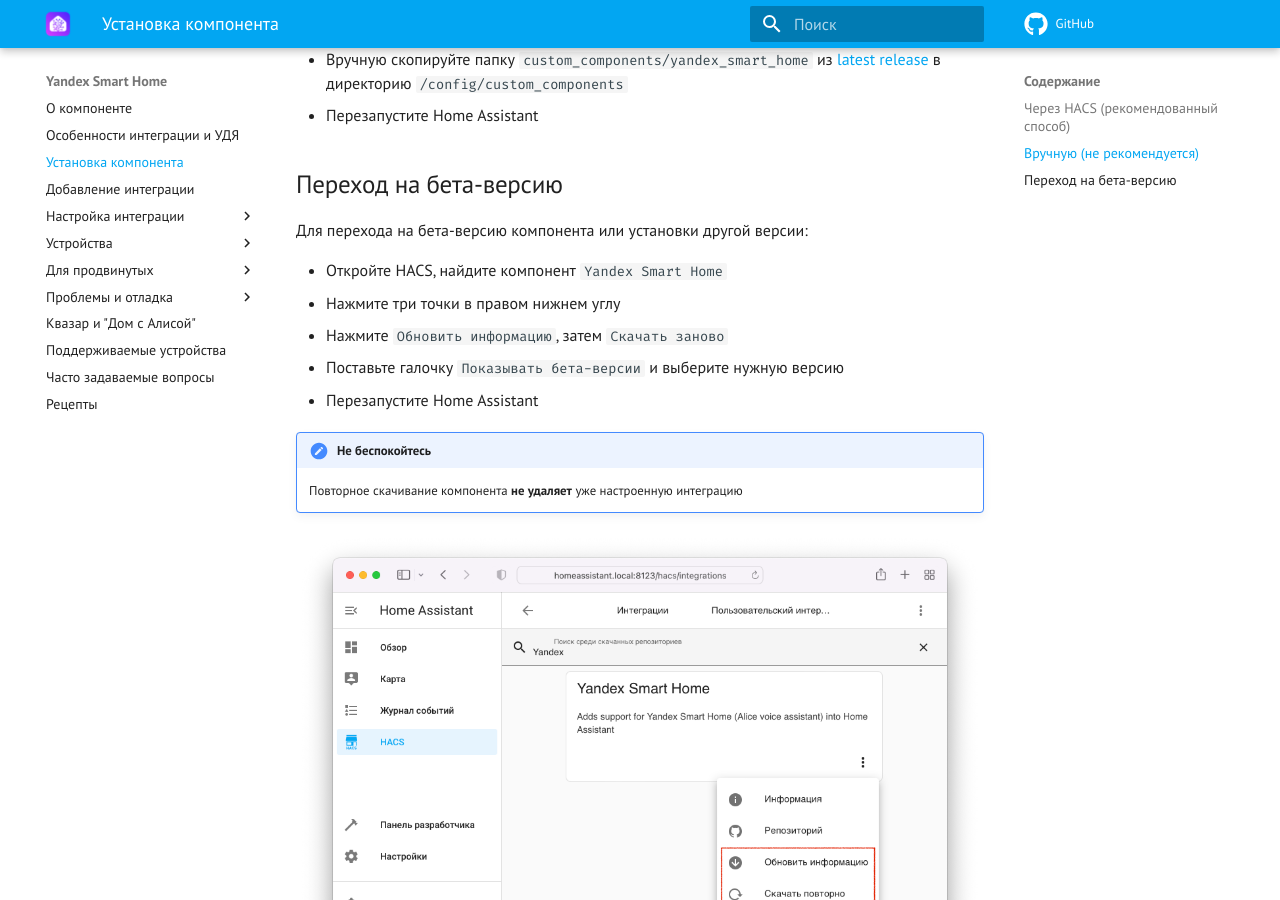
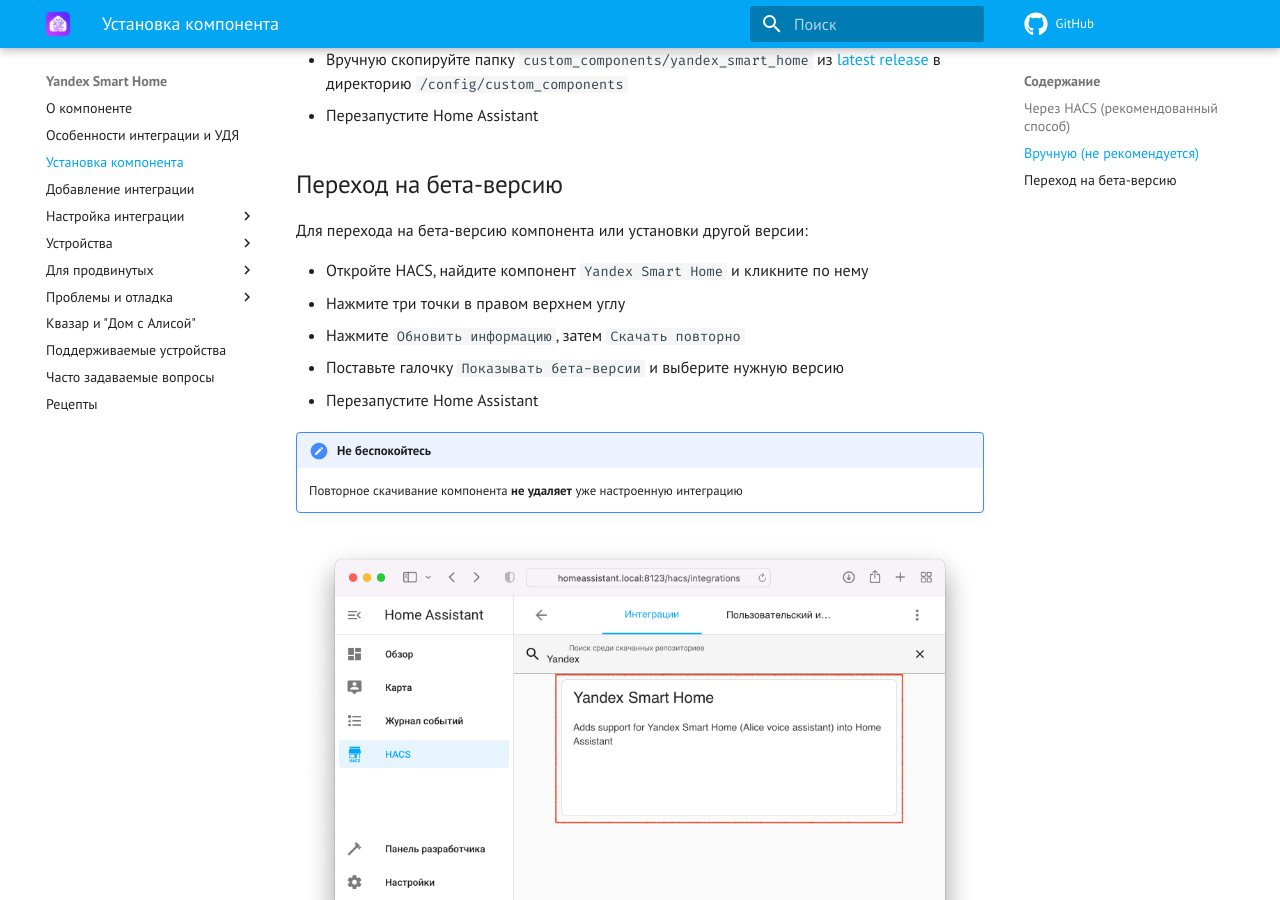
Before and after one commit to dext0r/yandex_smart_home, an MkDocs documentation site: the page built from docs/install/component.md, in a window 1280 px wide and 900 px high, scrolled down 1489 px. Built offline with MkDocs 1.6.1 and Material for MkDocs 9.7.7, drawn with Linux system fonts in a browser that asks for light colours; comment, search, counter and statistics services are not loaded; the version menu is left out.

Commit message:
docs: Update HACS screenshots (skip ci, #403)

```diff
--- a/docs/install/component.md
+++ b/docs/install/component.md
@@ -16,9 +16,9 @@
 ## Переход на бета-версию { id=change-version }
 Для перехода на бета-версию компонента или установки другой версии:
 
-* Откройте HACS, найдите компонент `Yandex Smart Home`
-* Нажмите три точки в правом нижнем углу
-* Нажмите `Обновить информацию`, затем `Скачать заново`
+* Откройте HACS, найдите компонент `Yandex Smart Home` и кликните по нему
+* Нажмите три точки в правом верхнем углу
+* Нажмите `Обновить информацию`, затем `Скачать повторно`
 * Поставьте галочку `Показывать бета-версии` и выберите нужную версию
 * Перезапустите Home Assistant
 
@@ -27,3 +27,4 @@
 
 ![](../assets/images/install/reinstall-1.png){ width=750 }
 ![](../assets/images/install/reinstall-2.png){ width=750 }
+![](../assets/images/install/reinstall-3.png){ width=750 }
```
Also changed, not shown: docs/assets/images/install/hacs-1.png, docs/assets/images/install/reinstall-1.png, docs/assets/images/install/reinstall-2.png, docs/assets/images/install/reinstall-3.png (added).
